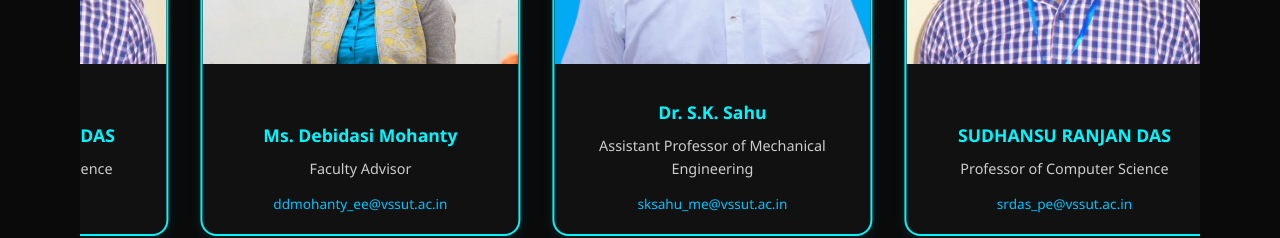
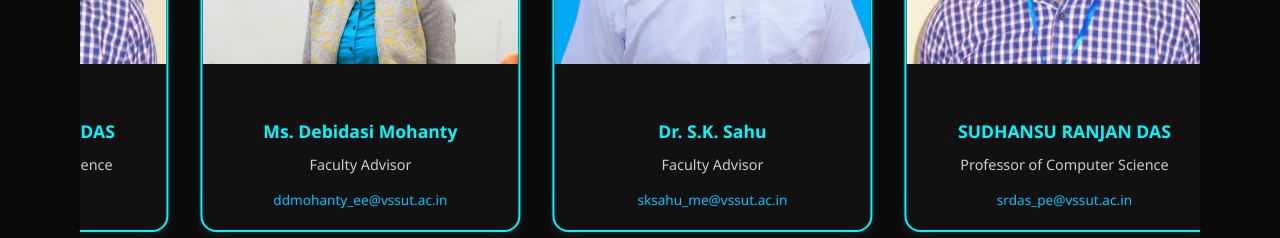
Before and after one commit to Losthero1640/rs-website, a React (Vite) app: page / in a window 1280 px wide. Shown: the part 1300-1538 px from the top of the page. Built offline with nearby package versions, Linux system fonts and the light colour scheme.

Commit message:
minor changes

```diff
--- a/src/pages/Home.jsx
+++ b/src/pages/Home.jsx
@@ -31,7 +31,7 @@ const Home = () => {
     },
     {
       name: 'Dr. S.K. Sahu',
-      designation: 'Assistant Professor of Mechanical Engineering',
+      designation: 'Faculty Advisor',
       email: 'sksahu_me@vssut.ac.in',
       image: '/faculties/sksahu.jpg'
     },
```
